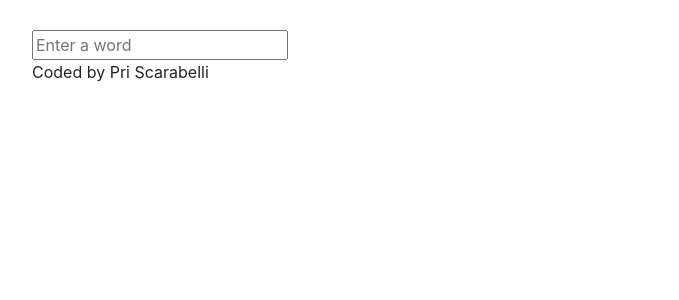
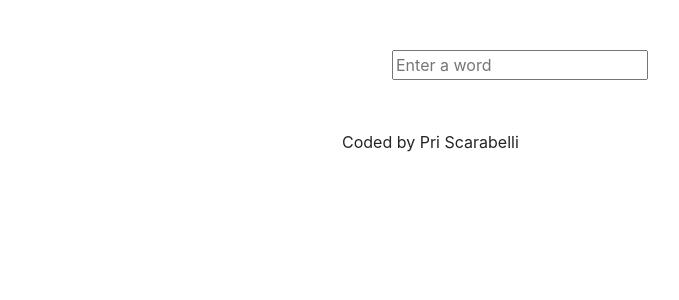
Before and after one commit to priscarabelli/Dictionarybypri, a React (Create React App) app in the folder my-app/: page / in a window 1280 px wide. Shown: the top 300 px of the page, without its empty margins (10-689 px from the left). Built offline with nearby package versions, Linux system fonts and the light colour scheme.

Commit message:
added the synonym component

```diff
--- a/my-app/src/App.css
+++ b/my-app/src/App.css
@@ -1,4 +1,5 @@
 .App{
     max-width: 600px;
-    margin: 30px;
+    margin:  0 auto;
+
 }
--- a/my-app/src/Dictionary.css
+++ b/my-app/src/Dictionary.css
@@ -0,0 +1,3 @@
+.Dictionary{
+    margin: 50px;
+}
--- a/my-app/src/Meaning.js
+++ b/my-app/src/Meaning.js
@@ -1,17 +1,19 @@
 import React from "react";
+import Synonyms from "./Synonyms";
 
 export default function Meaning(props){
-    console.log(props.meaning);
     return (
 <div className="Meaning">
     <h3>{props.meaning.partOfSpeech}</h3>
 {props.meaning.definitions.map(function( definition ,index ){
    return(
     <div key={index}>
-        <p>
+        <p><strong>Definition: </strong>
         {definition.definition}
         <br/>
-      <em> {definition.example} </em>
+      <em>{definition.example} </em>
+         <br/>
+<Synonyms synonyms={definition.synonyms}/>
          </p>
         </div>
 
--- a/my-app/src/Results.js
+++ b/my-app/src/Results.js
@@ -3,7 +3,6 @@ import Meaning from "./Meaning";
 import "./Results.css"
 
 export default function Results(props) {
-  console.log({props})
   if (props.results) {
     return (
       <div className="Results">
--- /dev/null
+++ b/my-app/src/Synonyms.js
@@ -0,0 +1,20 @@
+import React from "react";
+
+export default function Synonyms(props){
+    if (props.synonyms){
+         return ( <ul className="Synonyms">
+            {props.synonyms.map(function(synonym , index ){
+                return(
+                <li key={index}>
+                    {synonym}
+                </li>
+                )
+            })}
+            </ul>
+         )
+    } else {
+        return null;
+    }
+
+
+};
```
